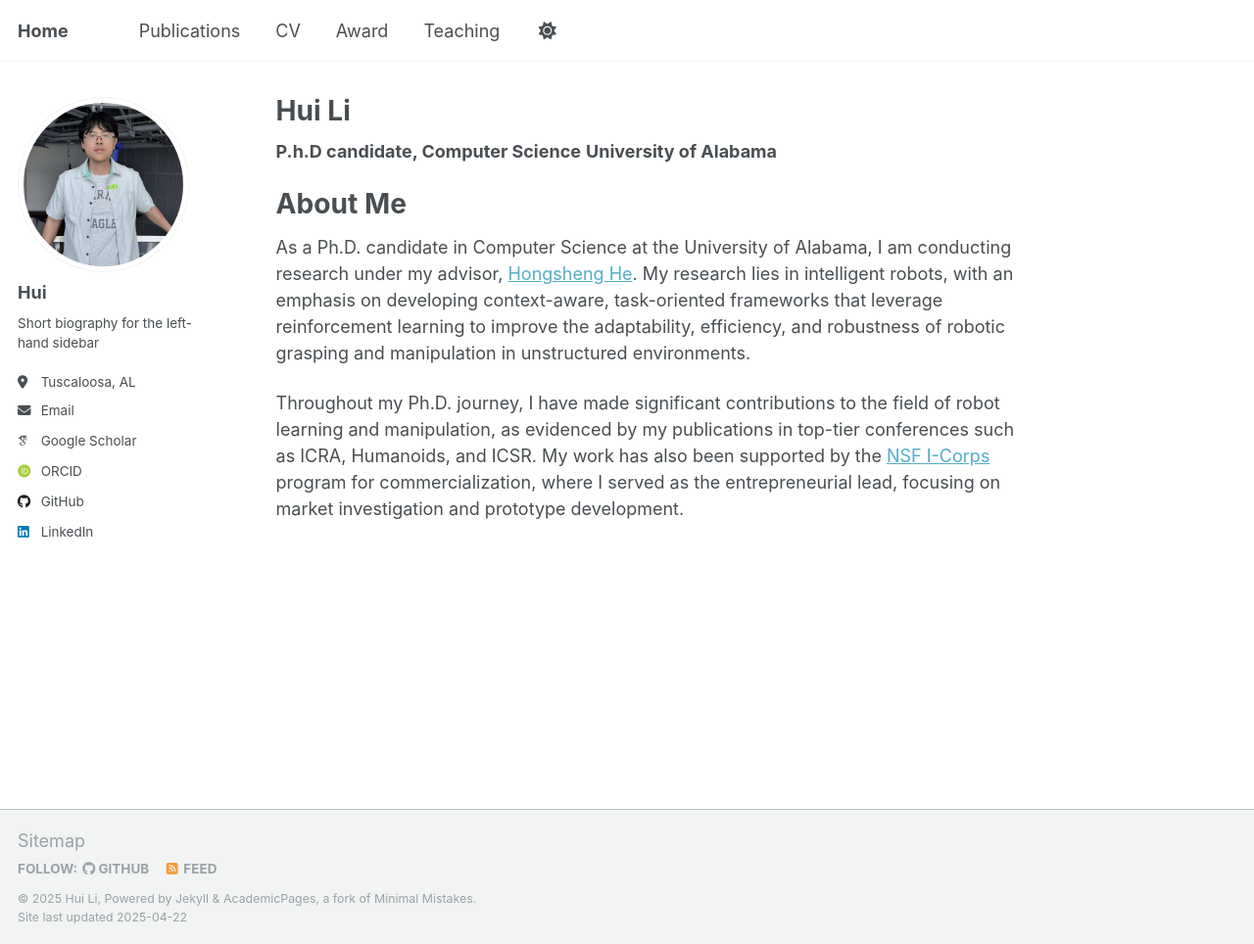
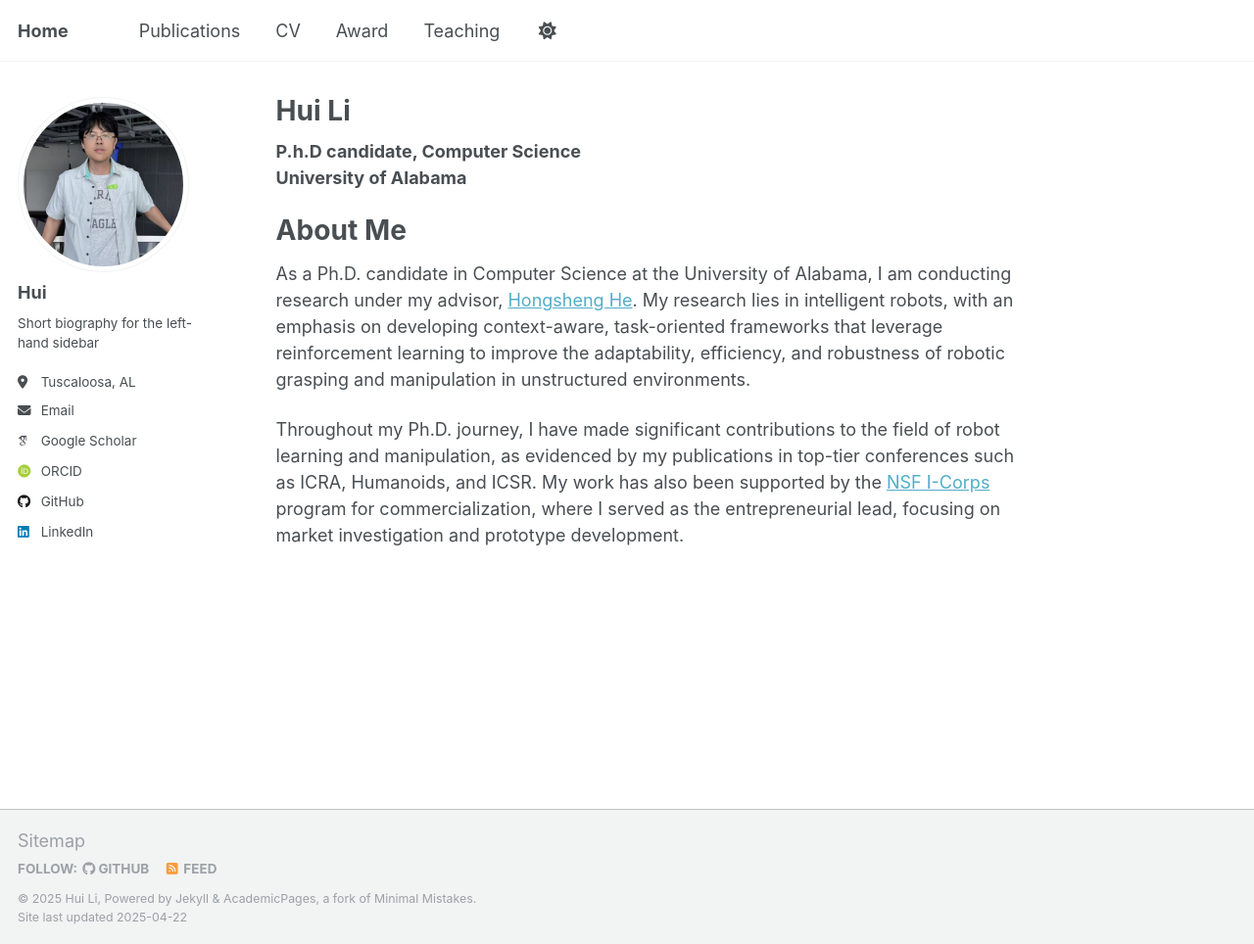
Before and after one commit to Marsenrage/Marsenrage.github.io, a Jekyll site: the page built from _pages/about.md, in a window 1280 px wide and 964 px high. Shown: the whole window at 98% size. Built offline with Jekyll 4.4.1, drawn with Linux system fonts in a browser that asks for light colours; some web fonts are replaced.

```diff
--- a/_pages/about.md
+++ b/_pages/about.md
@@ -6,7 +6,7 @@ redirect_from:
   - /about/
   - /about.html
 ---
-**P.h.D candidate, Computer Science**
+**P.h.D candidate, Computer Science**\
 **University of Alabama**
 
 About Me
```
